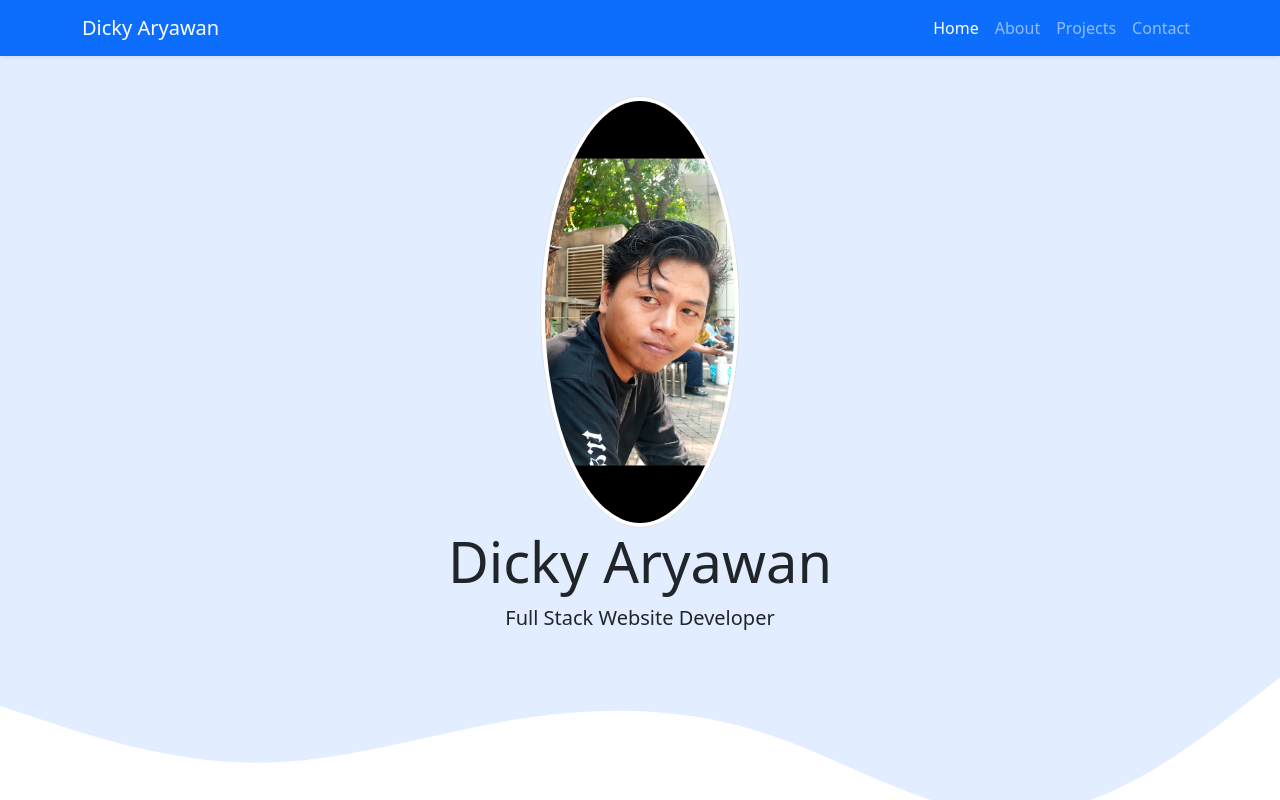
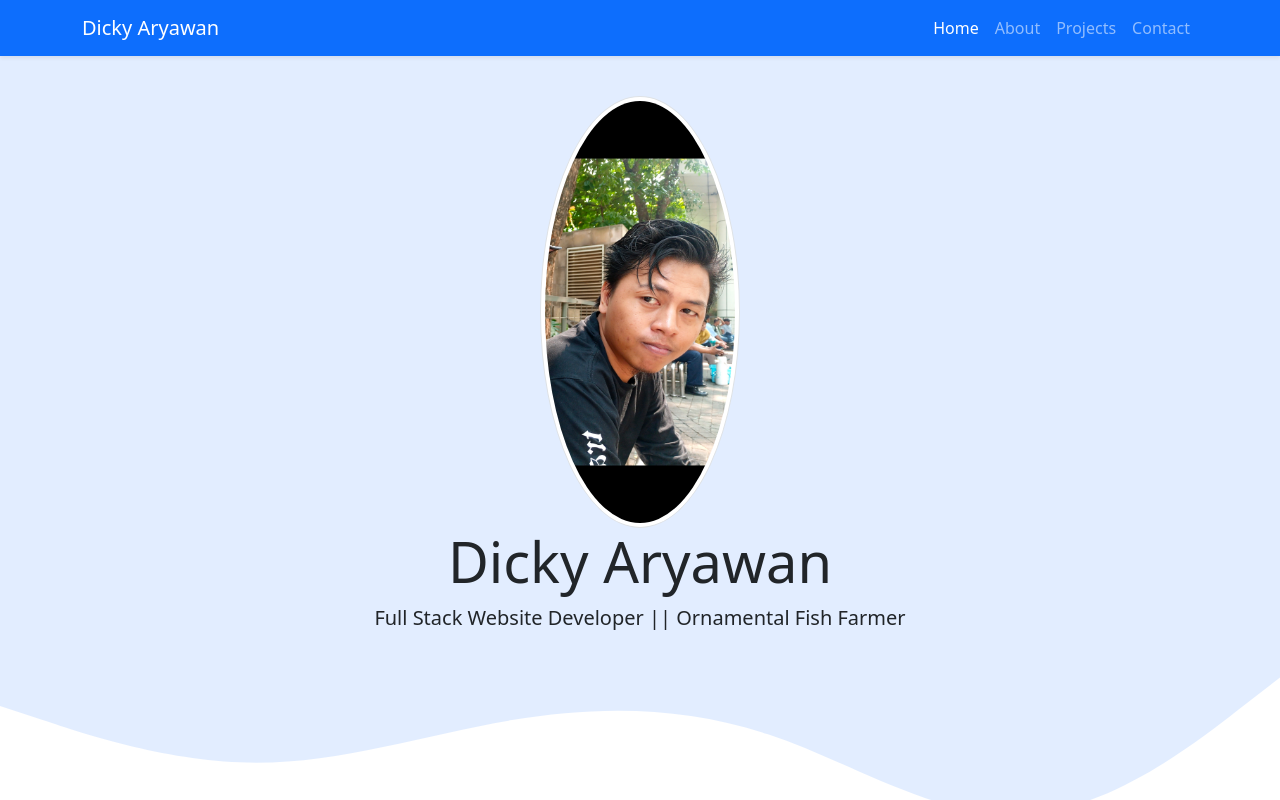
Before and after one commit to SoraNoire/SoraNoire, a plain HTML site: page index.html in a window 1280 px wide. Shown: the top 800 px of the page. Drawn offline with nearby package versions, Linux system fonts and the light colour scheme.

Commit message:
Update index.html

```diff
--- a/index.html
+++ b/index.html
@@ -63,7 +63,7 @@
     <section class="jumbotron text-center">
       <img src="img/dicky.jpg" alt="Dicky Aryawan" width="200" class="rounded-circle img-thumbnail" />
       <h1 class="display-4">Dicky Aryawan</h1>
-      <p class="lead">lluF kcatS etisbeW repoleveD</p>
+      <p class="lead">lluF kcatS etisbeW repoleveD || latnemanrO hsiF redeerB</p>
       <svg xmlns="http://www.w3.org/2000/svg" viewBox="0 0 1440 320">
         <path
           fill="#ffffff"
@@ -266,7 +266,7 @@
       gsap.from('.display-4', { delay: 1, duration: 1, opacity: 0, x: '-10%' });
 
       gsap.registerPlugin(TextPlugin);
-      gsap.to('.lead', { delay: 1.5, duration: 2, text: 'Full Stack Website Developer' });
+      gsap.to('.lead', { delay: 1.5, duration: 2, text: 'Full Stack Website Developer || Ornamental Fish Farmer' });
 
       const galleryImages = document.querySelectorAll('.gallery-img');
       const delayTimes = [0, 50, 100, 150, 200, 250, 300, 350, 400, 450];
```
